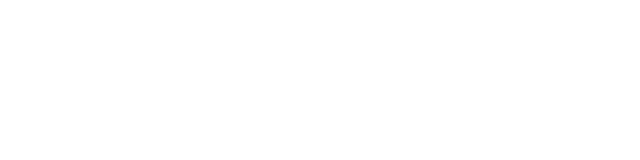
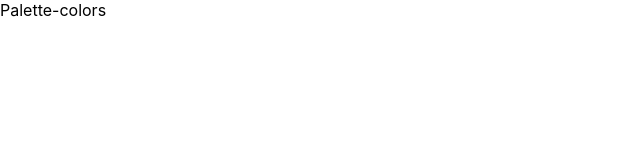
Before and after one commit to Unicycle77/rbc-colors, a React (Create React App) app: page / in a window 1280 px wide. Shown: the top 160 px of the page, without its empty margins (0-640 px from the left). Built offline with nearby package versions, Linux system fonts and the light colour scheme.

Commit message:
Add components folder structure

```diff
--- a/src/App.js
+++ b/src/components/App/App.js
@@ -1,5 +1,5 @@
 import React, { Component } from "react";
-import Palette from "./Palette";
+import Palette from "../Palette/Palette";
 import seedPalettes from "./seedPalettes";
 
 class App extends Component {
--- /dev/null
+++ b/src/components/ColorBox/ColorBox.css
@@ -0,0 +1,3 @@
+.ColorBox {
+
+}
--- /dev/null
+++ b/src/components/Palette/Palette.css
@@ -0,0 +1,7 @@
+.Palette {
+
+}
+
+.Palette-colors {
+
+}
--- a/src/Palette.js
+++ b/src/components/Palette/Palette.js
@@ -1,4 +1,5 @@
-import React, { Component } from 'react'
+import React, { Component } from "react";
+import "./Palette.css";
 
 export default class Palette extends Component {
   render() {
@@ -8,10 +9,11 @@ export default class Palette extends Component {
           {/* Navbar goes here */}
           <div className="Palette-colors">
             {/* bunch of color boxes */}
+            Palette-colors
           </div>
           {/* Footer goes here*/}
         </div>
       </div>
-    )
+    );
   }
 }
--- a/src/index.js
+++ b/src/index.js
@@ -1,7 +1,7 @@
 import React from 'react';
 import ReactDOM from 'react-dom';
 import './index.css';
-import App from './App';
+import App from './components/App/App';
 import reportWebVitals from './reportWebVitals';
 
 ReactDOM.render(
```
Also changed, not shown: src/components/ColorBox/ColorBox.js (added, +8 -0 lines), src/components/App/App.css (renamed from src/App.css), src/components/App/seedPalettes.js (renamed from src/seedPalettes.js).
